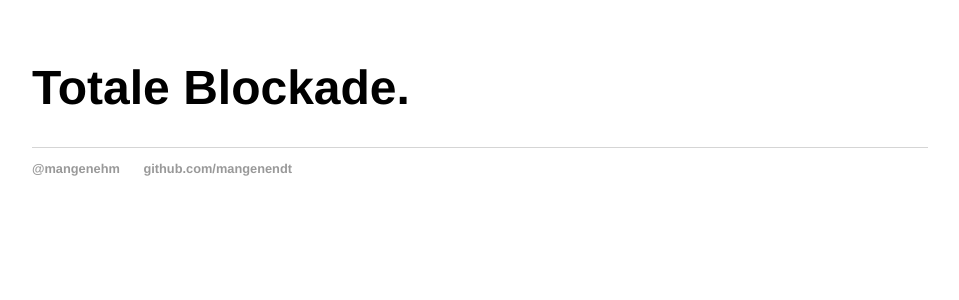
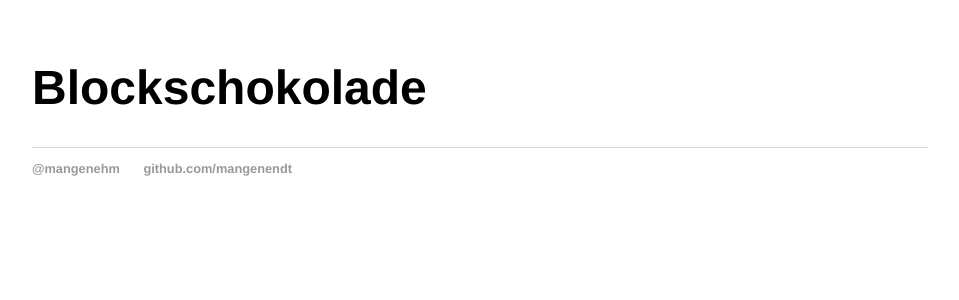
Before and after one commit to mangenendt/mangenendt.github.io, a Jekyll site: the page built from index.html, in a window 1280 px wide. Shown: the top 300 px of the page, without its empty margins (160-1119 px from the left). Built offline with Jekyll 4.4.1, drawn with Linux system fonts in a browser that asks for light colours.

Commit message:
Create index.html

```diff
--- a/index.html
+++ b/index.html
@@ -3,5 +3,6 @@ layout: default
 title: Schreibblockade
 ---
 <div class="blurb">
-        <h1>Totale Blockade. </h1>
+        <h1>Blockschokolade</h1>
+        <p> </p>
 </div><!-- /.blurb -->
```
